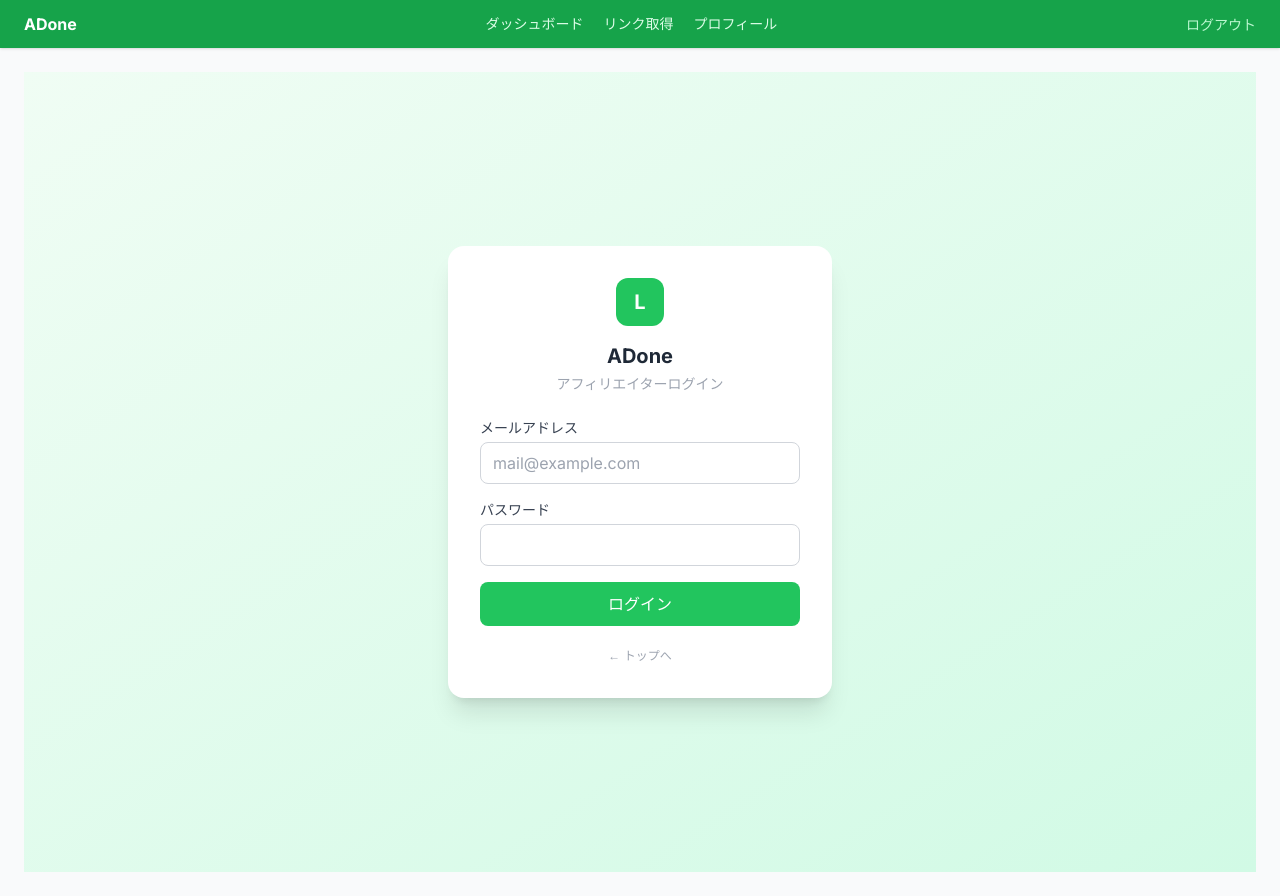
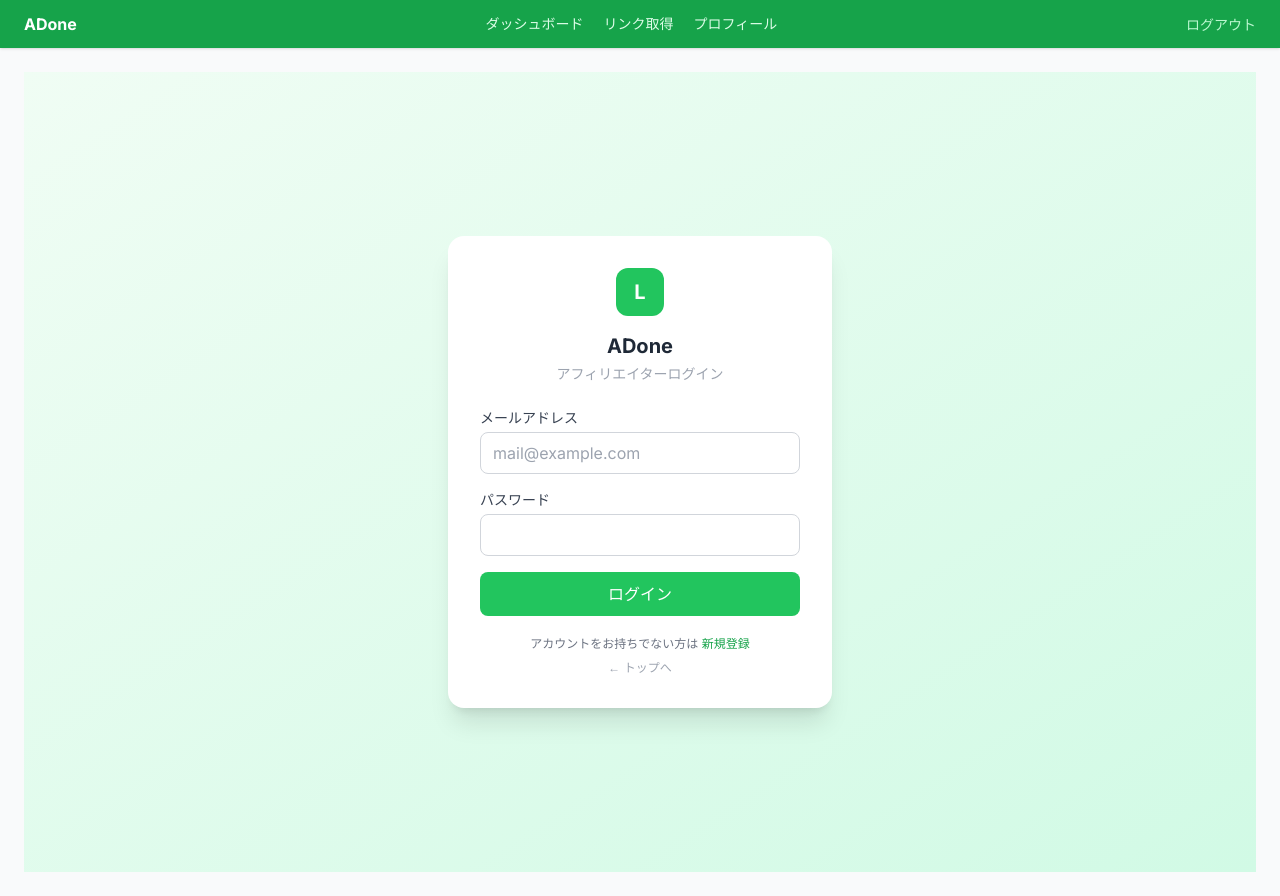
Before and after one commit to kaikaiall/adone-aff-center, a Next.js app: page /affiliate/login in a window 1280 px wide. Built offline with nearby package versions, Linux system fonts and the light colour scheme.

Commit message:
Update page.tsx

```diff
--- a/src/app/affiliate/login/page.tsx
+++ b/src/app/affiliate/login/page.tsx
@@ -67,8 +67,14 @@ export default function AffiliateLoginPage() {
             {loading ? 'ログイン中...' : 'ログイン'}
           </button>
         </form>
-        <div className="text-center mt-4">
-          <Link href="/" className="text-xs text-gray-400 hover:text-gray-600">← トップへ</Link>
+        <div className="text-center text-xs text-gray-500 mt-5 space-y-2">
+          <p>
+            アカウントをお持ちでない方は{' '}
+            <Link href="/affiliate/signup" className="text-green-600 hover:underline">
+              新規登録
+            </Link>
+          </p>
+          <Link href="/" className="text-gray-400 hover:text-gray-600 inline-block">← トップへ</Link>
         </div>
       </div>
     </div>
```
